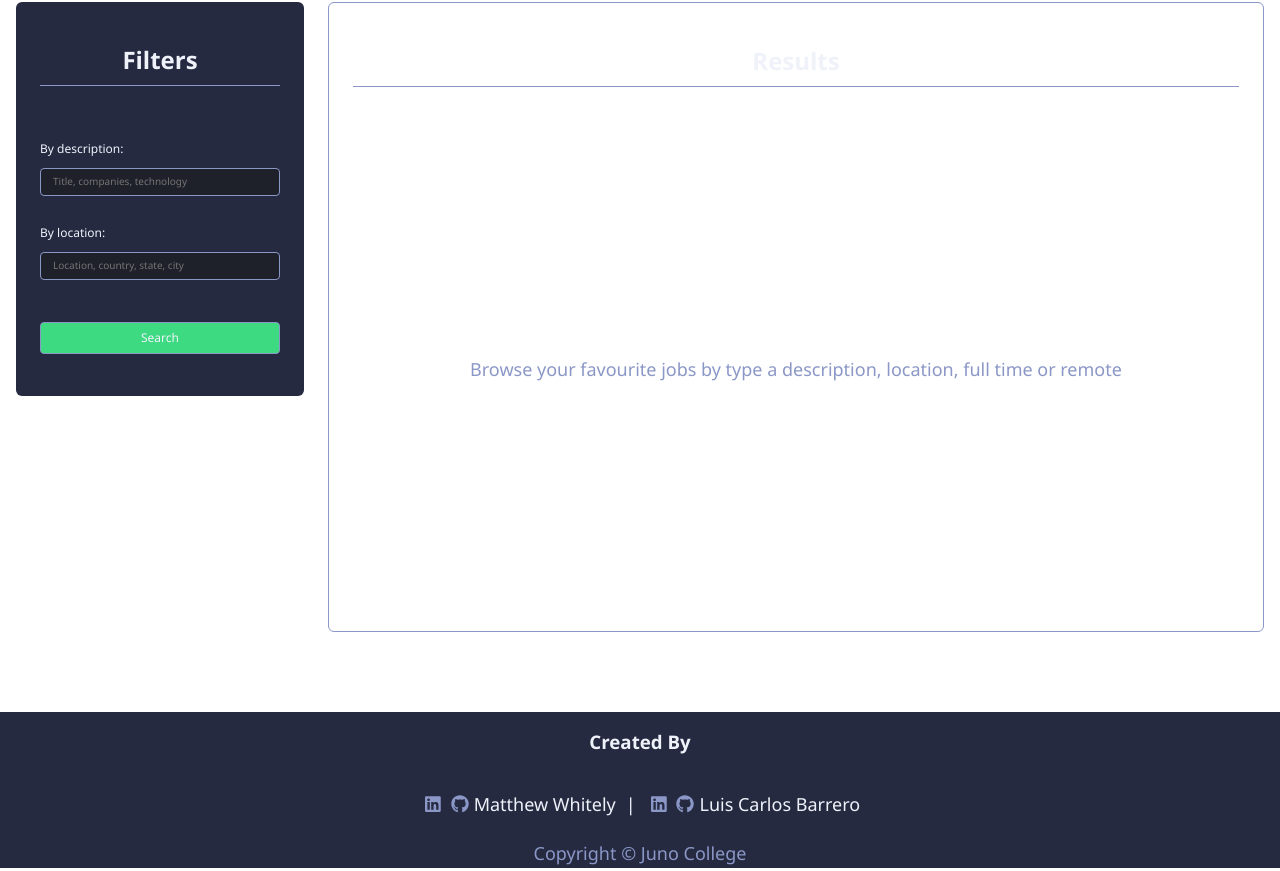
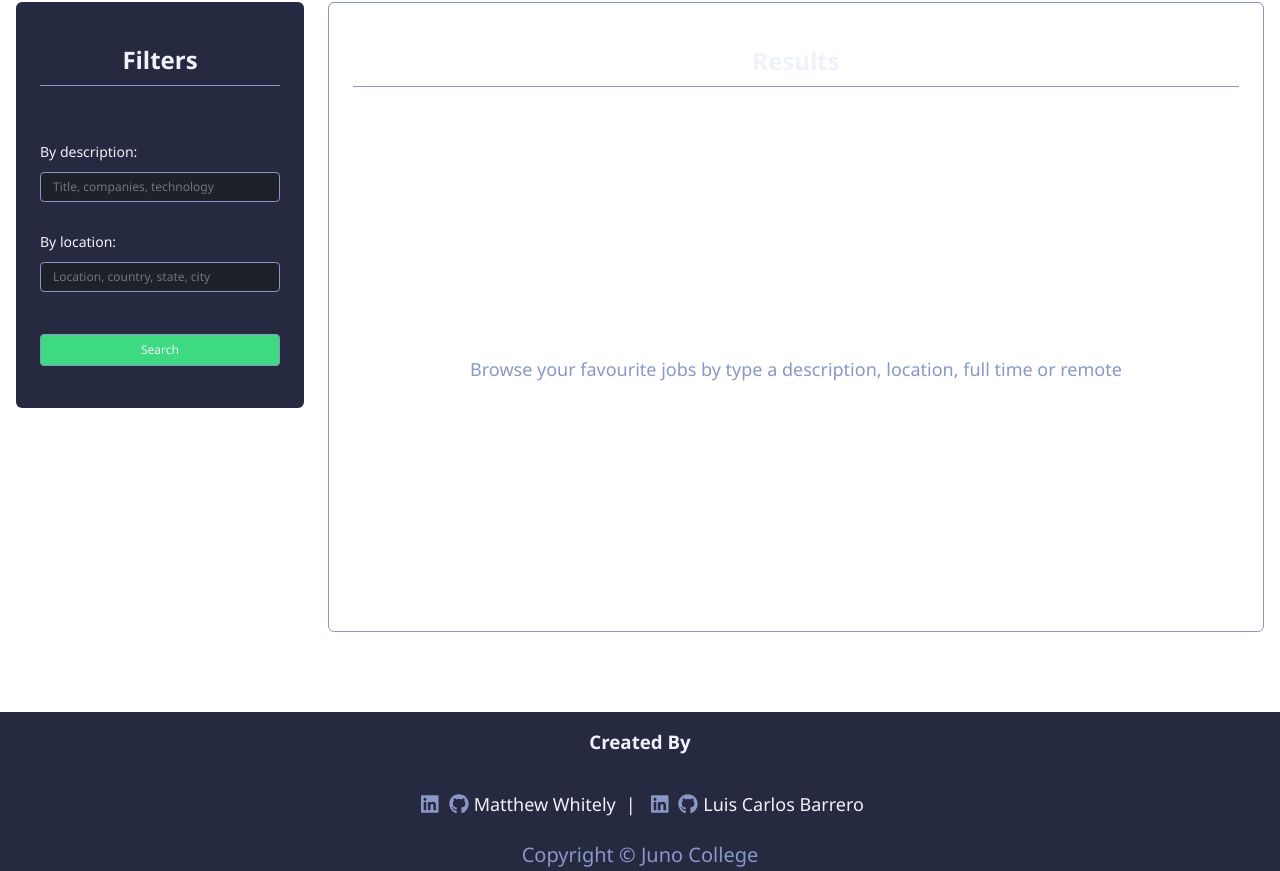
Before and after one commit to Project-3-Matt-Carlos/Matthew-Carlos-Final, a React (Create React App) app: page / in a window 1280 px wide. Shown: the part 252-1123 px from the top of the page. Built offline with nearby package versions, Linux system fonts and the light colour scheme.

Commit message:
cleaning up css

```diff
--- a/src/App.css
+++ b/src/App.css
@@ -323,16 +323,16 @@ li {
 }
 
 .app-main .search-form h3 {
-  font-size: 12px;
+  font-size: 14px;
   font-weight: 500;
   margin-bottom: 12px;
 }
 
 .app-main .search-form input[type="text"] {
   background-color: var(--black-primary);
-  min-height: 28px;
+  min-height: 30px;
   padding: 5px 12px;
-  font-size: 10px;
+  font-size: 12px;
   font-family: "Spartan", "Segoe UI", Tahoma, Geneva, Verdana, sans-serif;
   border: 1px solid var(--light-gray);
   color: var(--white);
@@ -548,12 +548,13 @@ li {
   font-size: 18px;
 }
 
-.footer-flex ul li a:hover {
-  color: white;
+.footer-flex a {
+  padding: 0 5px;
+  font-size: 20px;
 }
 
-.footer-flex a {
-  padding: 0 5px;
+.footer-flex a:hover {
+  color: white;
 }
 
 /* App Footer styles */
```
Also changed, not shown: src/App.js (+0 -24 lines).
